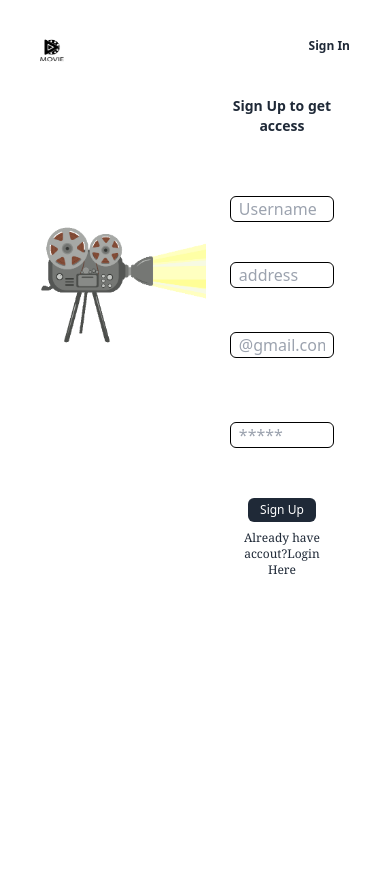
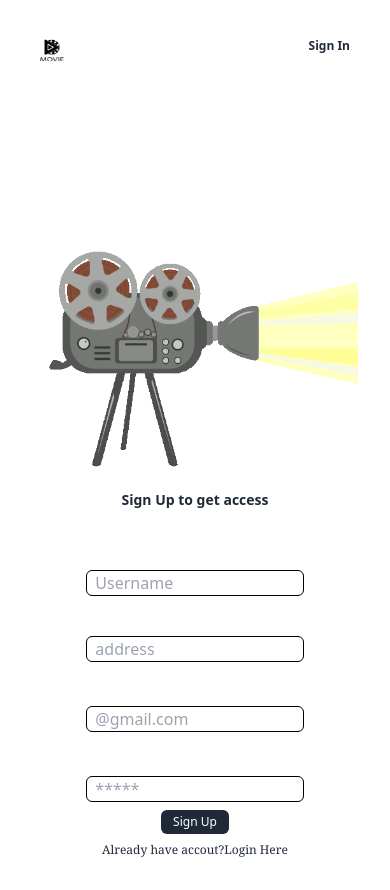
Before and after one commit to jannatun-nur/my-task, a React (Vite) app: page /signup in a window 390 px wide. Before the commit the page ends 844 px from the top, so only its background shows below. Built offline with nearby package versions, Linux system fonts and the light colour scheme; no server answers.

Commit message:
edit 30%

```diff
--- a/src/App.jsx
+++ b/src/App.jsx
@@ -1,5 +1,6 @@
 
 import './App.css'
+import Banner from './Banner/Banner'
 import Category from './Category/Category'
 
 function App() {
@@ -7,6 +8,7 @@ function App() {
 
   return (
     <>
+    <Banner/>
       <Category/>
     </>
   )
--- /dev/null
+++ b/src/Banner/Banner.jsx
@@ -0,0 +1,11 @@
+
+
+const Banner = () => {
+    return (
+        <div>
+
+        </div>
+    );
+};
+
+export default Banner;
--- a/src/SignUp/SignUp.jsx
+++ b/src/SignUp/SignUp.jsx
@@ -77,18 +77,18 @@ const Signup = () => {
    })
   }
   return (
-    <div className="flex flex-1 justify-around bg-white">
-      <div className=" w-48 lg:w-1/2 lg:mt-20 mt-32">
+    <div className="lg:flex columns-1 lg:justify-around bg-white">
+      <div className=" w-full lg:w-1/2 lg:mt-20 mt-32">
         <img src={gif} alt="" />
       </div>
 
-      <div className="flex flex-col max-w-md p-6 rounded-md sm:p-10  w-1/2">
+      <div className="  mx-auto w-8/12 lg:w-1/2">
         <div className="mb-8 text-center">
           <p className="text-sm lg:text-2xl text-gray-800 font-bold">
             Sign Up to get access
           </p>
         </div>
-        <form onSubmit={handleSignUp} className="space-y-12">
+        <form onSubmit={handleSignUp} className="">
           <div className="space-y-4">
             <div>
               <div className="flex justify-between mb-2 text-white font-semibold">
@@ -143,7 +143,7 @@ const Signup = () => {
             <div>
               <button
                 type="submit"
-                className="lg:w-full px-3 lg:px-8 py-1 lg:py-3 text-xs lg:text-xl  rounded-md text-white bg-gray-800"
+                className="lg:w-full px-3 lg:px-8 py-1 lg:py-3 text-xs lg:text-xl  rounded-md text-white bg-gray-800 mt-2"
               >
                 Sign Up
               </button>
```
